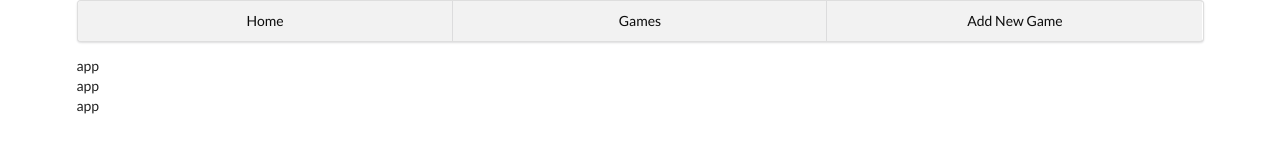
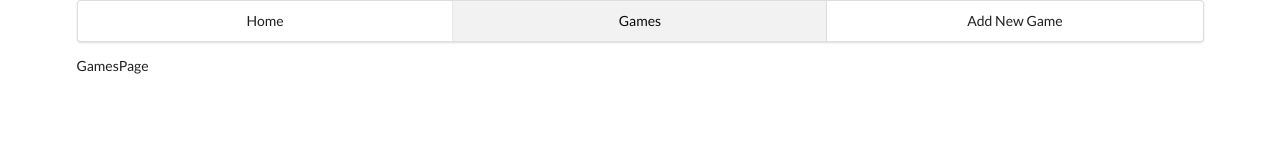
Before and after one commit to hungeroxc/react-node, a React app: page /games in a window 1280 px wide. Shown: the top 166 px of the page. Built offline with nearby package versions, Linux system fonts and the light colour scheme.

Commit message:
up 初始化react-router并添加主要路径

```diff
--- a/src/components/GamesPage.jsx
+++ b/src/components/GamesPage.jsx
@@ -0,0 +1,11 @@
+import React, { Component } from 'react'
+
+class GamesPage extends Component {
+    render(){
+        return (
+            <div>GamesPage</div>
+        )
+    }
+}
+
+export default GamesPage
--- a/src/index.js
+++ b/src/index.js
@@ -1,7 +1,6 @@
 import React from 'react'
 import ReactDOM from 'react-dom'
 import {Provider} from 'react-redux'
-import App from './components/App'
 
 import { createStore, applyMiddleware } from 'redux'
 import rootReducers from './reducers'
@@ -9,6 +8,8 @@ import {composeWithDevTools} from 'redux-devtools-extension'
 import logger from 'redux-logger'
 
 import {BrowserRouter as Router, Route, NavLink} from 'react-router-dom'
+import App from './components/App'
+import GamesPage from './components/GamesPage'
 
 const store = createStore(
     rootReducers,
@@ -22,13 +23,12 @@ ReactDOM.render(
         <Router>
             <div className="ui container">
                 <div className="ui three item menu">
-                    <NavLink to="/" className="item">Home</NavLink>
-                    <NavLink to="/" className="item">Games</NavLink>
-                    <NavLink to="/" className="item">Add New Game</NavLink>
+                    <NavLink exact activeClassName="active" to="/" className="item">Home</NavLink>
+                    <NavLink exact activeClassName="active" to="/games" className="item">Games</NavLink>
+                    <NavLink activeClassName="active" to="/games/new" className="item">Add New Game</NavLink>
                 </div>
-                <Route path="/" component={App} />
-                <Route path="/games" component={App} />
-                <App />
+                <Route exact path="/" component={App} />
+                <Route path="/games" component={GamesPage} />
             </div>
         </Router>
     </Provider>,
```
